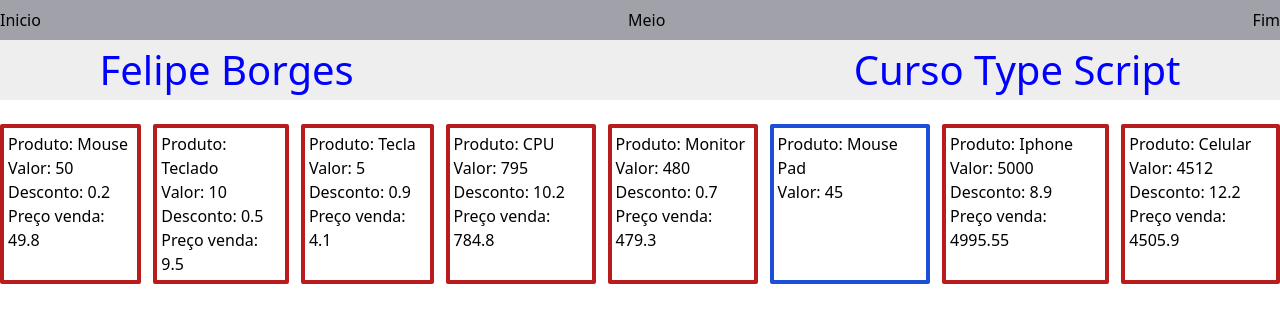
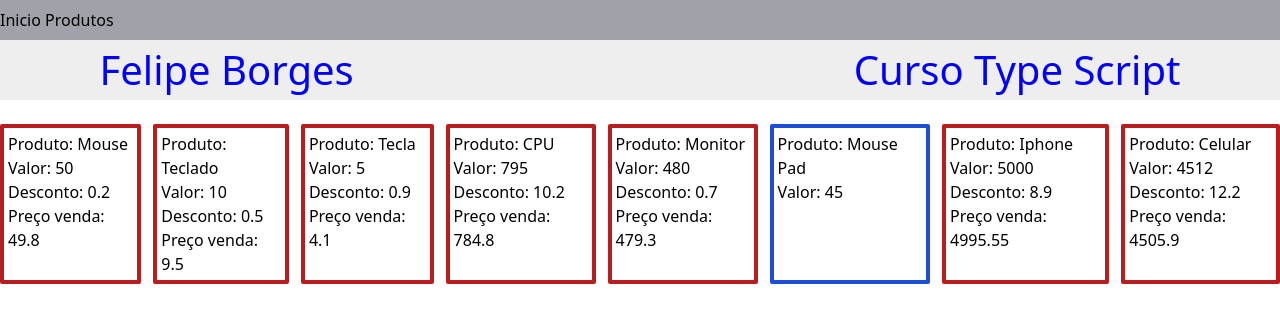
Before and after one commit to Felipeeborges/TypeScript, a Next.js app: page / in a window 1280 px wide. Shown: the top 322 px of the page. Built offline with nearby package versions, Linux system fonts and the light colour scheme.

Commit message:
Create link

```diff
--- a/src/components/Topo.tsx
+++ b/src/components/Topo.tsx
@@ -1,10 +1,14 @@
+import Link from "next/link";
 
 export default function Topo() {
     return (
       <div className="flex justify-between items-center bg-zinc-400 h-10">
-        <div>Inicio</div>
-        <div>Meio </div>
-        <div>Fim</div>
+        <nav>
+
+        <Link href={"/"}>Inicio</Link>
+        <Link href={"/produtos/produtos"}> Produtos</Link>
+
+        </nav>
       </div>
     )
   }
--- a/src/pages/produtos/produtos.tsx
+++ b/src/pages/produtos/produtos.tsx
@@ -1,4 +1,5 @@
 import Card from "@/components/Card"
+import Topo from "@/components/Topo"
 
 
 // Criando uma lista de produtos
@@ -41,6 +42,8 @@
 
 export default function produtosPagina() {
   return (
+    <div>
+        <Topo/>
       <div className='flex justify-center gap-3'>
         {
           produtos.map((e: any) => { // Criando um map para mapear os produtos existentes na lista produtos
@@ -52,5 +55,6 @@
           })
         }
       </div>
+    </div>
   )
 }
```
Lines whose indentation alone changed are shown as unchanged.
